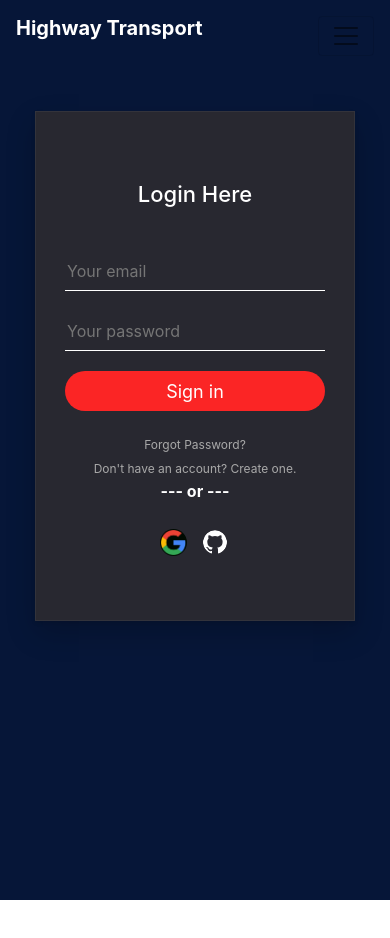
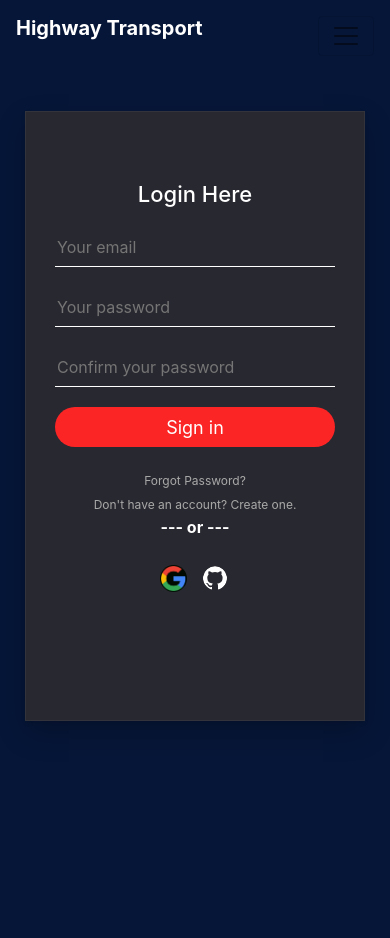
Before and after one commit to misbahs100/highway-transport, a React (Create React App) app: page /login in a window 390 px wide. Shown: the top 938 px of the page. Before the commit the page ends 900 px from the top, so only its background shows below. Built offline with nearby package versions, Linux system fonts and the light colour scheme; what google-maps-react would draw is missing.

Commit message:
another commit

```diff
--- a/src/App.js
+++ b/src/App.js
@@ -13,6 +13,7 @@ import { createContext, useState } from 'react';
 import DestinationAddress from './components/DestinationAddress/DestinationAddress';
 import PrivateRoute from './components/PrivateRoute/PrivateRoute';
 import NothingFound from './components/NothingFound/NothingFound';
+import Blog from './components/Blog/Blog';
 
 export const UserContext = createContext();
 
@@ -35,6 +36,9 @@ function App() {
         <PrivateRoute path="/transport/:vehicle">
           <DestinationAddress></DestinationAddress>
         </PrivateRoute>
+        <PrivateRoute path="/blog">
+          <Blog></Blog>
+        </PrivateRoute>
         <Route path="*">
           <NothingFound></NothingFound>
         </Route>
--- /dev/null
+++ b/src/components/Blog/Blog.js
@@ -0,0 +1,16 @@
+import React from 'react';
+import Header from '../Header/Header';
+
+const Blog = () => {
+    return (
+        <div className="loginbox-container">
+            <Header></Header>
+            <div className="mt-5 text-center" style={{color: 'white'}}>
+                <h1>This is blog. It is under private route.</h1>
+                <p>You're seeing the blog, that means, you are logged in.</p>
+            </div>
+        </div>
+    );
+};
+
+export default Blog;
--- a/src/components/DestinationAddress/DestinationAddress.css
+++ b/src/components/DestinationAddress/DestinationAddress.css
@@ -110,4 +110,11 @@
         margin: auto 18% ;
         height: 600px;
     }
+    .mapbox{
+        margin-top: 10px;
+        margin-left: 3%;
+    }
+    .result-container{
+        margin-left: 3%;
+    }
 }
--- a/src/components/DestinationAddress/DestinationAddress.js
+++ b/src/components/DestinationAddress/DestinationAddress.js
@@ -96,8 +96,8 @@ const DestinationAddress = () => {
 
 
                 <div className="col-md-6 mapbox">
-                    <MapContainer></MapContainer>
-                    {/* <h1 className="text-center">This container is for showing Map.</h1> */}
+                    {/* <MapContainer></MapContainer>  */}
+                    <h1 className="text-center">This container is for showing Map.</h1>
                 </div>
             </div>
 
--- a/src/components/Login/Login.css
+++ b/src/components/Login/Login.css
@@ -1,10 +1,10 @@
 /* styles for login form */
 .loginbox{
-    width: 320px;
-    height: 510px;
+    width: 340px;
+    height: 610px;
     background: rgb(40, 40, 48);
     color: #fff;
-    margin-top: 15%;
+    margin-top: 10%;
     margin-left: 37%;
     /* position: absolute; */
     /* transform: translate(-50%,-50%); */
@@ -104,6 +104,6 @@
     margin-top: 10%;
   }
   .loginbox-container{
-    height: 900px;
+    height: 1000px;
   }
 }
--- a/src/components/Login/Login.js
+++ b/src/components/Login/Login.js
@@ -2,14 +2,21 @@ import React, { useContext, useState } from 'react';
 import { createUserWithEmailAndPassword, handleSignInWithGithub, handleSignInWithGoogle, signInWithEmailAndPassword } from './loginManager';
 import { useHistory, useLocation } from 'react-router';
 import './Login.css';
-import {UserContext} from '../../App';
+import { UserContext } from '../../App';
 import googlePic from '../../images/google-2.png';
 import GitHubIcon from '@material-ui/icons/GitHub';
 import Header from '../Header/Header';
 
 const Login = () => {
     const [newUser, setNewUser] = useState(false)
-    const [user, setUser] = useState({});
+    const [user, setUser] = useState({
+        name: '',
+        email: '',
+        password: '',
+        error: '',
+        photo: '',
+        success: ''
+    });
     const [loggedInUser, setLoggedInUser] = useContext(UserContext);
     const history = useHistory();
     const location = useLocation();
@@ -21,6 +28,9 @@ const Login = () => {
                 handleResponse(res);
                 console.log(res)
             })
+            .catch(error => {
+                console.log(error);
+            })
     }
 
     const ghSignIn = () => {
@@ -28,10 +38,13 @@ const Login = () => {
             .then(res => {
                 handleResponse(res);
             })
+            .catch(error => {
+                console.log(error);
+            })
     }
-
     const handleOnBlur = (e) => {
         let isFieldValid = true;
+        let pass;
         if (e.target.name === 'email') {
             isFieldValid = /\S+@\S+\.\S+/.test(e.target.value);
         }
@@ -39,17 +52,30 @@ const Login = () => {
             const isPasswordLength = e.target.value.length > 6;
             const isPasswordHasNumber = /\d{1}/.test(e.target.value);
             isFieldValid = isPasswordLength && isPasswordHasNumber;
+            pass = e.target.value;
+        }
+        if(e.target.name === 'confirmPassword'){
+
         }
         if (isFieldValid) {
             const newUserInfo = { ...user };
             newUserInfo[e.target.name] = e.target.value;
+            newUserInfo.error = "";
             setUser(newUserInfo);
             console.log(isFieldValid)
         }
+        else {
+            const newUserInfo = { ...user };
+            newUserInfo[e.target.name] = e.target.value;
+            newUserInfo.error = "something not valid";
+            setUser(newUserInfo);
+        }
+        console.log("trimm: ",user);
+
 
     }
 
-    const handleSubmit = (e) => {
+    const handleOnSubmit = (e) => {
         if (newUser && user.email && user.password) {
             createUserWithEmailAndPassword(user.name, user.email, user.password)
                 .then(res => {
@@ -81,13 +107,17 @@ const Login = () => {
                     ? <h1>Create a new account</h1>
                     : <h1>Login Here</h1>
                 }
+                <form onSubmit={handleOnSubmit}>
+                    {newUser && <input type="text" name="name" onBlur={handleOnBlur} placeholder="Your name" />}
 
-                <form onSubmit={handleSubmit}>
-                    {newUser && <input type="text" name="name" onBlur={handleOnBlur} placeholder="Your name" />}
-                    <br />
+
                     <input type="email" name="email" onBlur={handleOnBlur} placeholder="Your email" />
                     <br />
+
                     <input type="password" name="password" onBlur={handleOnBlur} placeholder="Your password" />
+                    <br />
+                    {user.error === "something not valid" && <small style={{color: 'red'}}>Password should minimum 6 digits long and contain 1 number</small>}
+                    <input type="password" name="confirmPassword" onBlur={handleOnBlur} placeholder="Confirm your password" />
                     <br />
                     <input type="submit" value={newUser ? "Sign up" : "Sign in"} />
                     <a href="#">Forgot Password?</a>
@@ -100,9 +130,10 @@ const Login = () => {
                     <p>--- or ---</p>
                     <br />
                 </form>
+                {/* {user.success ? <p>User logged in successfully.</p> : <p>not valid</p>} */}
                 <div>
                     {/* <FacebookIcon titleAccess="Sign in with Facebook" onClick='' className="signin-btn"></FacebookIcon> */}
-                    <button title="Sign in with Google" onClick={googleSignIn} className="signin-btn"><img src={googlePic} alt=""/></button>
+                    <button title="Sign in with Google" onClick={googleSignIn} className="signin-btn"><img src={googlePic} alt="" /></button>
                     {/* <TwitterIcon titleAccess="Sign in with Twitter" className="signin-btn"></TwitterIcon> */}
                     <GitHubIcon titleAccess="Sign in with Github" onClick={ghSignIn} className="signin-btn"></GitHubIcon>
                 </div>
```
Lines whose indentation alone changed are shown as unchanged.
